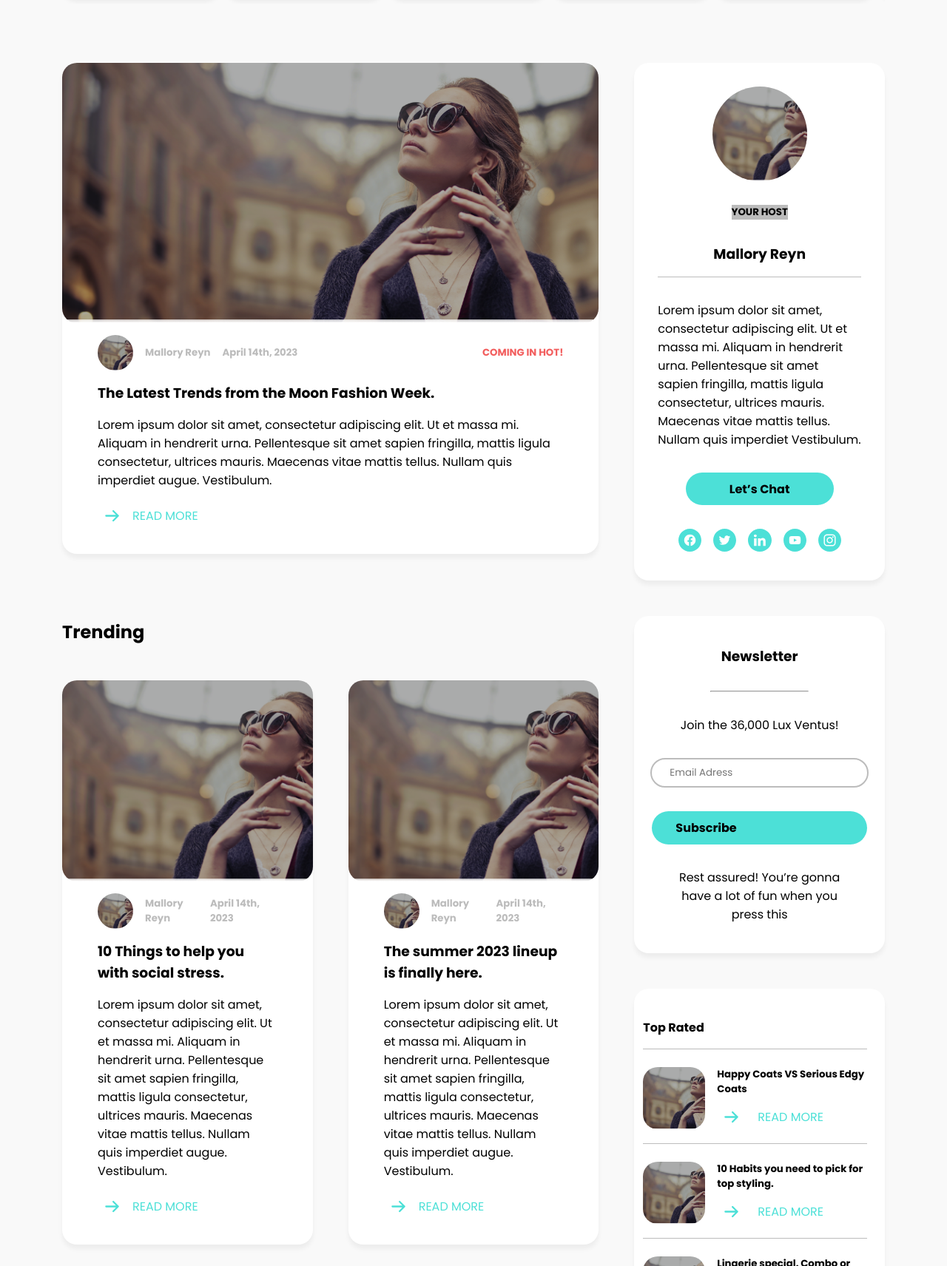
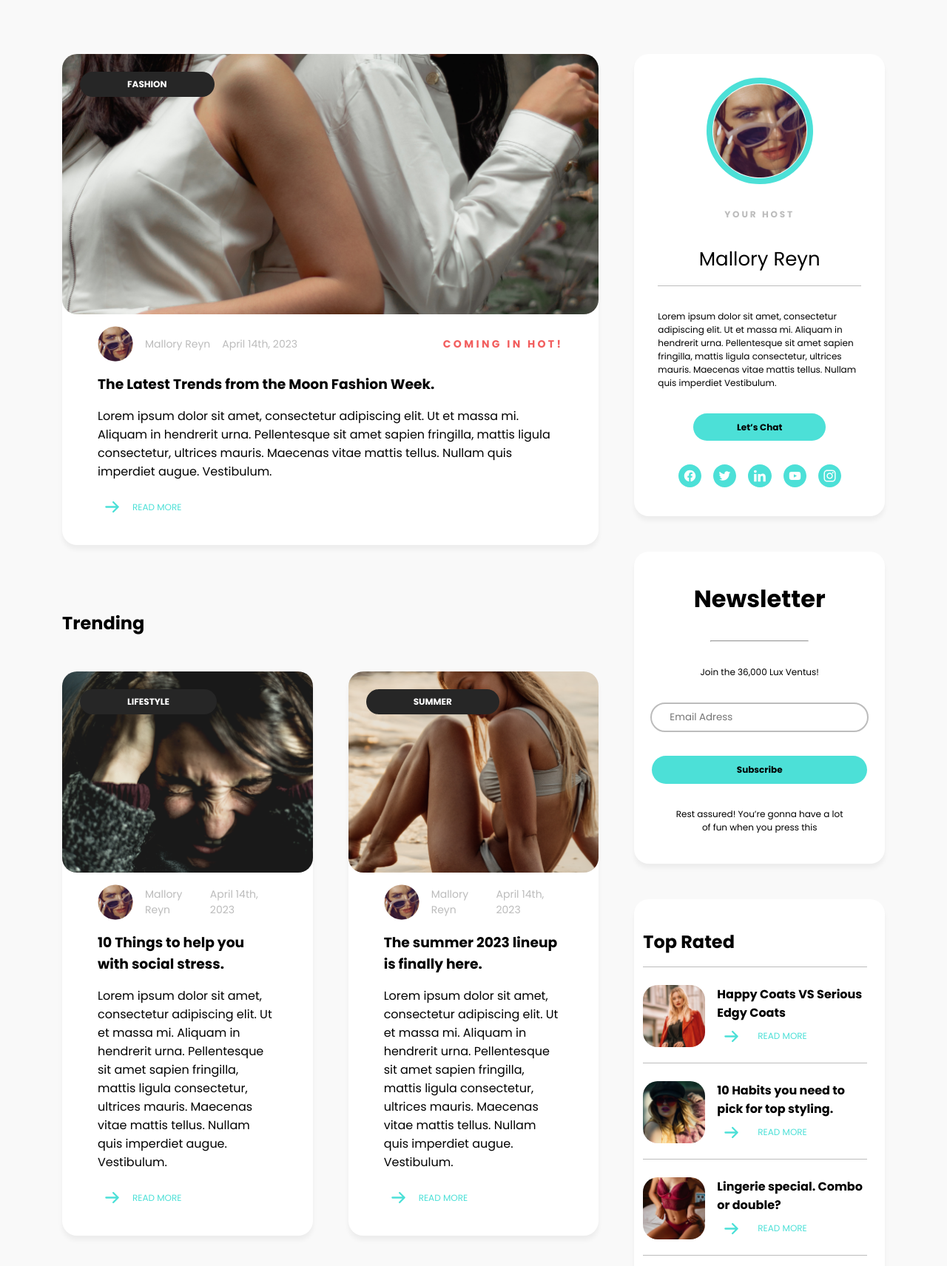
Before and after one commit to DJKFifou/Integration-html-css, a plain HTML site: page index.html in a window 1280 px wide. Shown: the part 1088-2800 px from the top of the page at 74% size. Drawn offline with Linux system fonts and the light colour scheme; a script that the page names is missing.

Commit message:
Add files via upload

```diff
--- a/index.css
+++ b/index.css
@@ -1,7 +1,13 @@
+/* GLOBAL STYLES */
+
 * {
     margin: 0;
     padding: 0;
     font-family: 'Poppins', sans-serif;
+}
+
+main {
+    padding-bottom: 7rem;
 }
 
 header, main {
@@ -9,9 +15,7 @@ header, main {
     padding: 0 5.25rem;
 }
 
-main {
-    padding-bottom: 7rem;
-}
+/* HEADER */
 
 nav {
     display: flex;
@@ -22,6 +26,8 @@ nav {
 
 .lux-ventus {
     position: relative;
+    font-family: Cinzel;
+    font-weight: 400;
 }
 
 .lux-ventus::after {
@@ -31,7 +37,7 @@ nav {
     right: -0.5rem;
     display: block;
     width: 65%;
-    height: 50%;
+    height: 40%;
     background-color: #4CE0D7;
     mix-blend-mode: multiply;
     transform: translate(0, -50%);
@@ -49,6 +55,7 @@ nav {
     text-decoration: none;
     color: black;
     font-weight: bold;
+    font-size: 0.875rem;
 }
 
 .btn {
@@ -59,6 +66,8 @@ nav {
     color: black;
     font-weight: bold;
     white-space: nowrap;
+    font-size: 0.75rem;
+    text-align: center;
 }
 
 .btn-secondary {
@@ -68,6 +77,7 @@ nav {
     text-decoration: none;
     color: black;
     font-weight: bold;
+    font-size: 0.75rem;
 }
 
 .box-shadow {
@@ -75,11 +85,14 @@ nav {
 }
 
 .research {
-    padding: 0.75rem;
+    width: 3rem;
+    height: 3rem;
     background-color: #4CE0D7;
     border: none;
     border-radius: 100%;
 }
+
+/* HERO */
 
 .section-img-full {
     position: relative;
@@ -106,11 +119,25 @@ nav {
     color: white;
 }
 
+.section-img-full-content h5 {
+    font-size: 0.75rem;
+}
+
+.section-img-full-content h1 {
+    font-size: 2.875rem;
+}
+
+.section-img-full-content p {
+    font-size: 1.25rem;
+}
+
 .section-img-full-content .gradient {
     background: linear-gradient(90deg, #4CE0D7 43.06%, #8BA9F4 100%);
     -webkit-background-clip: text;
     -webkit-text-fill-color: transparent;
 }
+
+/* TOPICS */
 
 .section-topics {
     display: flex;
@@ -123,6 +150,10 @@ nav {
     display: flex;
     align-items: center;
     justify-content: space-between;
+}
+
+.topics-title h2 {
+    font-size: 2rem;
 }
 
 .arrows {
@@ -156,6 +187,11 @@ nav {
 
 .card h3 {
     margin: 1rem 0 2rem;
+    font-size: 1.25rem;
+}
+
+.card a {
+    font-size: 0.75rem;
 }
 
 .card-svg {
@@ -164,10 +200,24 @@ nav {
     align-items: center;
 }
 
+/* BLOG */
+
 .section-blog {
     display: grid;
     grid-template-columns: repeat(3, 1fr);
     gap: 3rem;
+}
+
+.span-img {
+    position: absolute;
+    top: 1.5rem;
+    left: 1.5rem;
+    padding: 0.5rem 4rem;
+    border-radius: 2.5rem;
+    background-color: #262626;
+    color: white;
+    font-size: 0.75rem;
+    font-weight: 700;
 }
 
 .container-posts{
@@ -185,6 +235,7 @@ nav {
 }
 
 .post, .post-vertical, .post-horizontal {
+    position: relative;
     display: flex;
     flex-direction: column;
     background-color: white;
@@ -232,6 +283,7 @@ nav {
     gap: 0.5rem;
     text-decoration: none;
     color: #4CE0D7;
+    font-size: 0.75rem;
 }
 
 .content-infos {
@@ -241,12 +293,22 @@ nav {
     gap: 1rem;
 }
 
+.content-infos > h5 {
+    letter-spacing: 0.21rem;
+    font-size: 0.875rem;
+}
+
 .infos {
     display: flex;
     align-items: center;
     justify-content: space-between;
     gap: 1rem;
     color: #BCBCBC;
+}
+
+.infos h5 {
+    font-size: 0.875rem;
+    font-weight: 400;
 }
 
 .post .infos, .post-horizontal .infos {
@@ -300,10 +362,14 @@ aside {
     height: 8rem;
     border-radius: 100%;
     object-fit: cover;
+    border: 8px solid #4CE0D7;
 }
 
 .div-host h5 {
-    background-color: #BCBCBC;
+    color: #BCBCBC;
+    font-size: 0.75rem;
+    font-weight: 700;
+    letter-spacing: 0.18rem;
 }
 
 .div-host h3 {
@@ -311,6 +377,12 @@ aside {
     padding-bottom: 1rem;
     border-bottom: 1px solid #BCBCBC;
     text-align: center;
+    font-weight: 400;
+    font-size: 1.625rem;
+}
+
+.div-host p {
+    font-size: 0.75rem;
 }
 
 .newsletter {
@@ -322,6 +394,9 @@ aside {
     background-color: white;
     border-radius: 1.25rem;
 }
+.newsletter h3 {
+    font-size: 2rem;
+}
 
 .newsletter hr {
     width: 45%;
@@ -330,6 +405,7 @@ aside {
 .newsletter p {
     width: 80%;
     text-align: center;
+    font-size: 0.75rem;
 }
 
 .newsletter input {
@@ -355,6 +431,10 @@ aside {
     border-radius: 1.25rem;
 }
 
+.rated > h4 {
+    font-size: 1.5rem;
+}
+
 .rate {
     display: flex;
     gap: 1rem;
@@ -376,12 +456,16 @@ aside {
     align-items: center;
     gap: 1rem;
     color: #4CE0D7;
+    font-size: 0.75rem;
 }
 
 .rate-right-content {
     display: flex;
     flex-direction: column;
-    gap: 0.5rem;
+}
+
+.rate-right-content > h5 {
+    font-size: 1rem;
 }
 
 .categories {
@@ -393,6 +477,10 @@ aside {
     border-radius: 1.25rem;
 }
 
+.categories > h4 {
+    font-size: 1.5rem;
+}
+
 .category {
     display: flex;
     align-items: center;
@@ -400,6 +488,10 @@ aside {
     width: 100%;
     padding-top: 1.5rem;
     border-top: 1px solid #BCBCBC;
+}
+
+.category h5 {
+    font-size: 1rem;
 }
 
 .category span {
@@ -410,7 +502,11 @@ aside {
     height: 2.75rem;
     background-color: #4CE0D7;
     border-radius: 100%;
+    font-size: 1.5rem;
+    font-weight: 700;
 }
+
+/* FOOTER */
 
 footer {
     display: flex;
@@ -424,10 +520,34 @@ footer {
     padding: 5rem;
 }
 
+.footer-between h2 {
+    position: relative;
+    font-size: 2.25rem;
+    font-family: Cinzel;
+    font-weight: 400;
+}
+
+.footer-between h2::after {
+    content: "";
+    position: absolute;
+    top: 50%;
+    right: -0.5rem;
+    display: block;
+    width: 65%;
+    height: 40%;
+    background-color: #4CE0D7;
+    mix-blend-mode: multiply;
+    transform: translate(0, -50%);
+}
+
 .footer-right-section {
     display: flex;
     align-items: center;
     gap: 2rem;
+}
+
+.footer-right-section {
+    font-size: 1.625rem;
 }
 
 .social-medias {
@@ -444,4 +564,5 @@ footer {
     padding: 2.5rem 0;
     margin: 0 5rem;
     border-top: 1px solid #BCBCBC;
+    font-size: 0.875rem;
 }
--- a/index.html
+++ b/index.html
@@ -8,6 +8,9 @@
     <link rel="preconnect" href="https://fonts.googleapis.com">
     <link rel="preconnect" href="https://fonts.gstatic.com" crossorigin>
     <link href="https://fonts.googleapis.com/css2?family=Poppins:ital,wght@0,100;0,200;0,300;0,400;0,500;0,600;0,700;0,800;0,900;1,100;1,200;1,300;1,400;1,500;1,600;1,700;1,800;1,900&display=swap" rel="stylesheet">
+    <link rel="preconnect" href="https://fonts.googleapis.com">
+    <link rel="preconnect" href="https://fonts.gstatic.com" crossorigin>
+    <link href="https://fonts.googleapis.com/css2?family=Cinzel:wght@400..900&display=swap" rel="stylesheet">
     <script defer src="//embed.typeform.com/next/embed.js"></script>
 </head>
 <body>
@@ -30,7 +33,7 @@
     </header>
     <main>
         <section class="section-img-full">
-            <img src="Img-test.png" alt="">
+            <img src="Img/hero.png" alt="Image du hero" class="box-shadow">
             <div class="section-img-full-content">
                 <h5>LUX VENTUS MAGAZINE</h5>
                 <h1>We Are the <span class="gradient">Ventus Fashion</span></h1>
@@ -149,12 +152,13 @@
         <section class="section-blog">
             <div class="container-posts">
                 <div class="post-vertical box-shadow">
-                    <img src="Img-test.png" alt="">
+                    <img src="Img/post.png" alt="">
+                    <span class="span-img">FASHION</span>
                     <div class="container-infos">
                         <div class="content-infos">
                             <div class="infos">
                                 <div class="infos-left">
-                                    <img src="Img-test.png" alt="">
+                                    <img src="Img/host.png" alt="">
                                     <h5>Mallory Reyn</h5>
                                 </div>
                                 <h5>April 14th, 2023</h5>
@@ -177,12 +181,13 @@
                     <h2>Trending</h2>
                     <div>
                         <div class="post box-shadow">
-                            <img src="Img-test.png" alt="">
+                            <img src="Img/trending_first.png" alt="">
+                            <span class="span-img">LIFESTYLE</span>
                             <div class="container-infos">
                                 <div class="content-infos">
                                     <div class="infos">
                                         <div class="infos-left">
-                                            <img src="Img-test.png" alt="">
+                                            <img src="Img/host.png" alt="">
                                             <h5>Mallory Reyn</h5>
                                         </div>
                                         <h5>April 14th, 2023</h5>
@@ -202,12 +207,13 @@
                             </div>
                         </div>
                         <div class="post box-shadow">
-                            <img src="Img-test.png" alt="">
+                            <img src="Img/trending_second.png" alt="">
+                            <span class="span-img">SUMMER</span>
                             <div class="container-infos">
                                 <div class="content-infos">
                                     <div class="infos">
                                         <div class="infos-left">
-                                            <img src="Img-test.png" alt="">
+                                            <img src="Img/host.png" alt="">
                                             <h5>Mallory Reyn</h5>
                                         </div>
                                         <h5>April 14th, 2023</h5>
@@ -230,12 +236,13 @@
                 </div>
                 <div class="container-posts-horizontal">
                     <div class="post-horizontal box-shadow">
-                        <img src="Img-test.png" alt="">
+                        <img src="Img/post_second.png" alt="">
+                        <span class="span-img">FASHION</span>
                         <div class="container-infos">
                             <div class="content-infos">
                                 <div class="infos">
                                     <div class="infos-left">
-                                        <img src="Img-test.png" alt="">
+                                        <img src="Img/host.png" alt="">
                                         <h5>Mallory Reyn</h5>
                                     </div>
                                     <h5>April 14th, 2023</h5>
@@ -254,12 +261,13 @@
                         </div>
                     </div>
                     <div class="post-horizontal box-shadow">
-                        <img src="Img-test.png" alt="">
+                        <img src="Img/post_third.png" alt="">
+                        <span class="span-img">ENSEMBLES</span>
                         <div class="container-infos">
                             <div class="content-infos">
                                 <div class="infos">
                                     <div class="infos-left">
-                                        <img src="Img-test.png" alt="">
+                                        <img src="Img/host.png" alt="">
                                         <h5>Mallory Reyn</h5>
                                     </div>
                                     <h5>April 14th, 2023</h5>
@@ -279,12 +287,13 @@
                         </div>
                     </div>
                     <div class="post-horizontal box-shadow">
-                        <img src="Img-test.png" alt="">
+                        <img src="Img/post_fourth.png" alt="">
+                        <span class="span-img">MENTAL HEALTH</span>
                         <div class="container-infos">
                             <div class="content-infos">
                                 <div class="infos">
                                     <div class="infos-left">
-                                        <img src="Img-test.png" alt="">
+                                        <img src="Img/host.png" alt="">
                                         <h5>Mallory Reyn</h5>
                                     </div>
                                     <h5>April 14th, 2023</h5>
@@ -307,7 +316,7 @@
             </div>
             <aside>
                 <div class="div-host box-shadow">
-                    <img src="Img-test.png" alt="">
+                    <img src="Img/host.png" alt="">
                     <h5>YOUR HOST</h5>
                     <h3>Mallory Reyn</h3>
                     <p>Lorem ipsum dolor sit amet, consectetur
@@ -360,7 +369,7 @@
                 <div class="rated box-shadow">
                     <h4>Top Rated</h4>
                     <div class="rate">
-                        <img src="Img-test.png" alt="">
+                        <img src="Img/rate_first.png" alt="">
                         <div class="rate-right-content">
                             <h5>Happy Coats VS
                                 Serious Edgy Coats</h5>
@@ -373,7 +382,7 @@
                         </div>
                     </div>
                     <div class="rate">
-                        <img src="Img-test.png" alt="">
+                        <img src="Img/rate_second.png" alt="">
                         <div class="rate-right-content">
                             <h5>10 Habits you need to pick for top styling.</h5>
                             <a href="">
@@ -385,7 +394,7 @@
                         </div>
                     </div>
                     <div class="rate">
-                        <img src="Img-test.png" alt="">
+                        <img src="Img/rate_third.png" alt="">
                         <div class="rate-right-content">
                             <h5>Lingerie special.
                                 Combo or double?</h5>
@@ -398,7 +407,7 @@
                         </div>
                     </div>
                     <div class="rate">
-                        <img src="Img-test.png" alt="">
+                        <img src="Img/rate_fourth.png" alt="">
                         <div class="rate-right-content">
                             <h5>This Yoga week
                                 was crazy.</h5>
@@ -411,7 +420,7 @@
                         </div>
                     </div>
                     <div class="rate">
-                        <img src="Img-test.png" alt="">
+                        <img src="Img/rate_fifth.png" alt="">
                         <div class="rate-right-content">
                             <h5>Perfect summer
                                 colors to combine</h5>
@@ -445,7 +454,6 @@
                 </div>
             </aside>
         </section>
-        <!-- <div data-tf-live="01J7XAEK59GZ6VVWH2PM9M170W"></div> -->
     </main>
     <footer>
         <div class="footer-between">
```
Also changed, not shown: Img/hero.png (added), Img/host.png (added), Img/post.png (added), Img/post_fourth.png (added), Img/post_second.png (added), Img/post_third.png (added), Img/rate_fifth.png (added), Img/rate_first.png (added), Img/rate_fourth.png (added), Img/rate_second.png (added), Img/rate_third.png (added), Img/trending_first.png (added), Img/trending_second.png (added).
